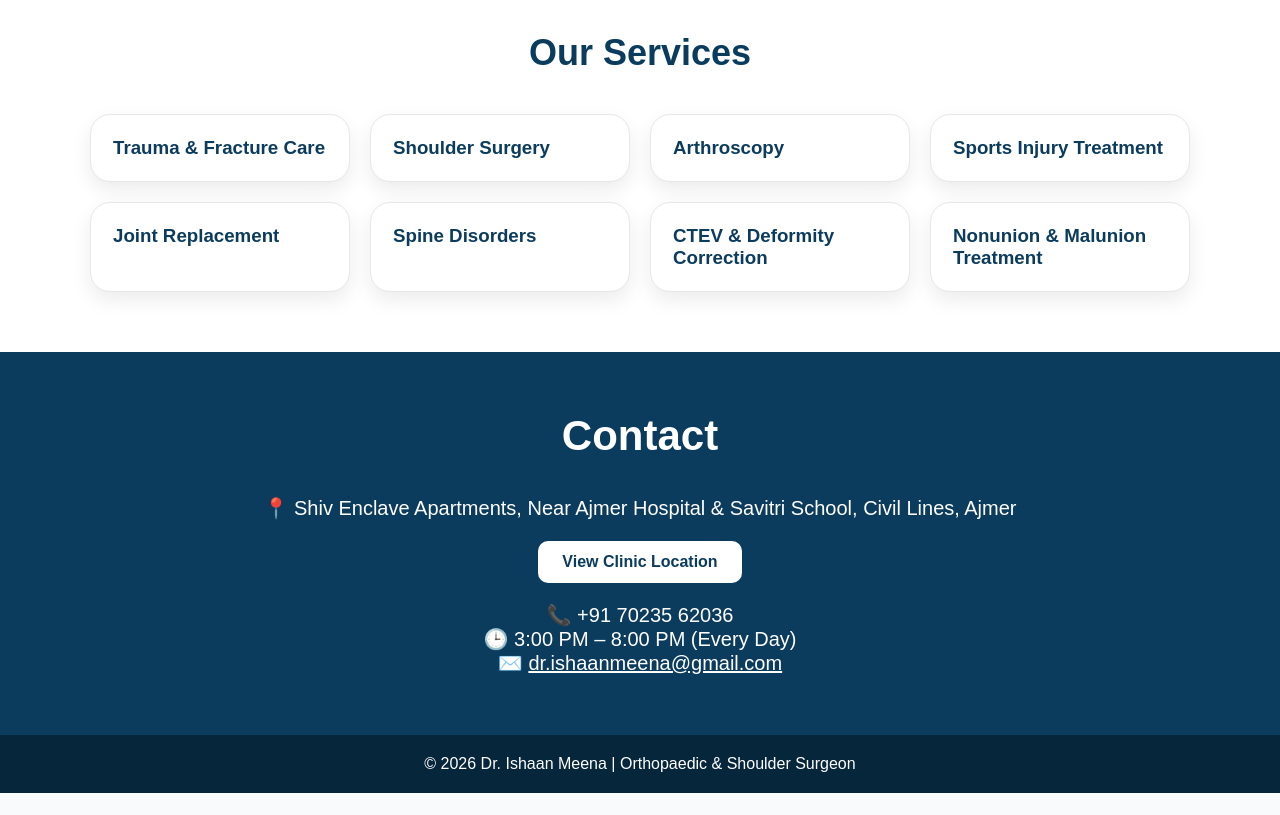
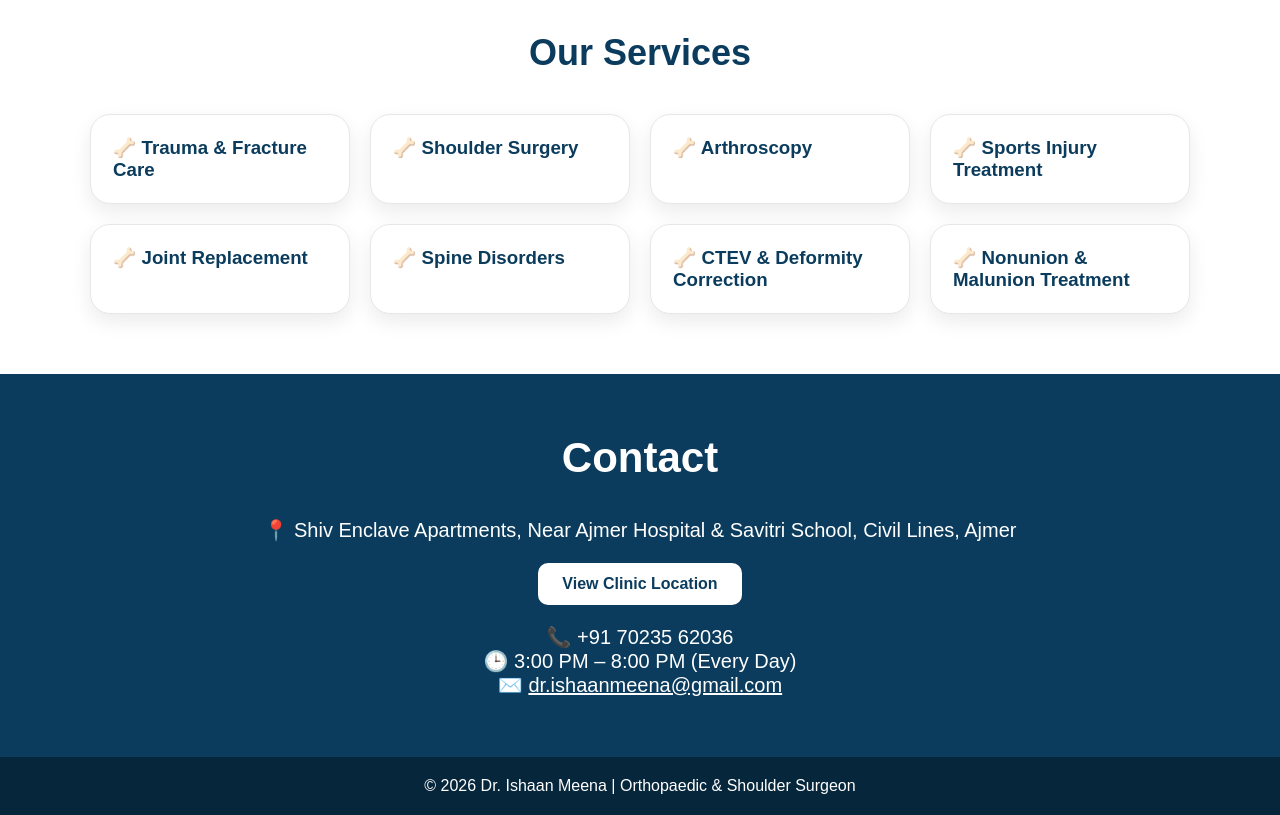
Before and after one commit to drishaanortho/drishaanortho-website, a Next.js app: page / in a window 1280 px wide. Shown: the part 1000-1815 px from the top of the page. Before the commit the page ends 1793 px from the top, so only its background shows below. Built offline with nearby package versions, Linux system fonts and the light colour scheme.

Commit message:
Update page.tsx

```diff
--- a/app/page.tsx
+++ b/app/page.tsx
@@ -252,9 +252,12 @@ export default function Home() {
   style={{
     color: "#0B3C5D",
     margin: 0,
+    display: "flex",
+    alignItems: "center",
+    gap: "12px",
   }}
 >
-                {service}
+  🦴 {service}
 </h3>
             </div>
           ))}
```
Lines whose indentation alone changed are shown as unchanged.
